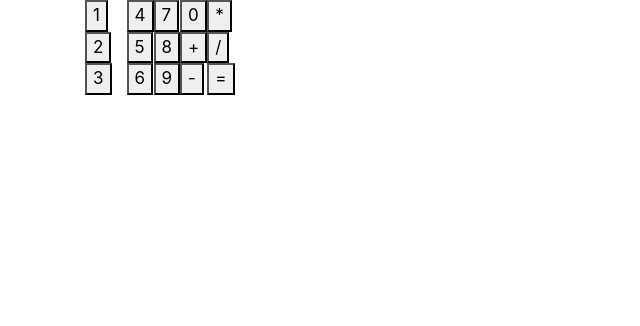
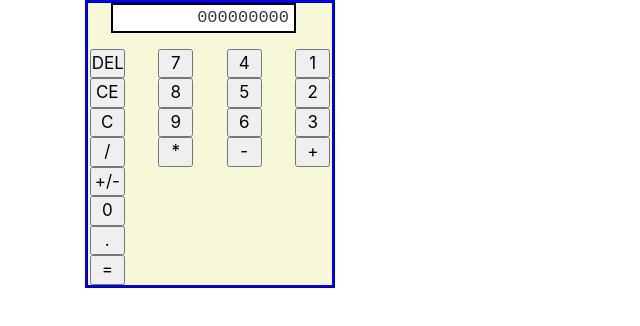
Before and after one commit to dbriceno10/primera-calculadora, a website: page index.html in a window 1280 px wide. Shown: the whole page, without its empty margins (0-640 px from the left). Drawn offline with Linux system fonts and the light colour scheme.

Commit message:
aplicada interfaz de prueba

```diff
--- a/css/style.css
+++ b/css/style.css
@@ -0,0 +1,14 @@
+/*aspectos generales: bordes y color de fondo de calculadora*/
+.calculator { border: 3px blue ridge; width: 250px;text-align: center;
+    background-color: #f6f8d8; }
+
+/*pantalla de visualización: bordes, posición, color de fondo, estilo letra.*/
+#display-calculator { width: 185px; border: 2px black solid; text-align: right;
+      position: relative; left: 23px;  padding: 0px 5px;
+      background-color: white; font-family: "courier new";
+      overflow: hidden;}
+
+/*botones normales: anchura y margen*/
+.calculator [type=button] { width: 35px; padding: 0;  }
+/*botones especiales*/
+.calculadora input.largo { color: red; width: 60px; }
--- a/index.html
+++ b/index.html
@@ -10,7 +10,58 @@
     <link rel="stylesheet" href="./css/style.css">
 </head>
 <body>
-    <main class="container">
+  <main class="container">
+    <div class="calculator">
+      <div>
+        <form action="" name="calculator" id="calculator">
+          <div>
+            <p id="display-calculator">000000000</p>
+          </div>
+          <div class="row">
+            <div class="col-md-3">
+              <input type="button" value="DEL">
+              <input type="button" value="CE">
+              <input type="button" value="C">
+              <input type="button" value="/">
+            </div>
+            <div class="col-md-3">
+              <input type="button" value="7">
+              <input type="button" value="8">
+              <input type="button" value="9">
+              <input type="button" value="*">
+            </div>
+            <div class="col-md-3">
+              <input type="button" value="4">
+              <input type="button" value="5">
+              <input type="button" value="6">
+              <input type="button" value="-">
+            </div>
+            <div class="col-md-3">
+              <input type="button" value="1">
+              <input type="button" value="2">
+              <input type="button" value="3">
+              <input type="button" value="+">
+            </div>
+            <div class="col-md-3">
+              <input type="button" value="+/-">
+              <input type="button" value="0">
+              <input type="button" value=".">
+              <input type="button" value="=">
+            </div>
+          </div>
+          <div class="row">
+            <!-- <div class="col-md-2">
+              <input type="button" value="+">
+              <input type="button" value="-">
+              <input type="button" value="*">
+              <input type="button" value="/">
+            </div>
+          </div> -->
+        </form>
+      </div>
+    </div>
+  </main>
+    <!-- <main class="container">
         <div class="row">
             <div >
                 <div class="col-4"><button>1</button></div>
@@ -47,7 +98,7 @@
             </div>
         </div>
     </div>
-    </main>
+    </main> -->
     <script src="./main.js"></script>
 </body>
 </html>
--- a/main.js
+++ b/main.js
@@ -0,0 +1,3 @@
+window.onload = () => {
+    display = document.getElementById("display-calculator")
+}
```
